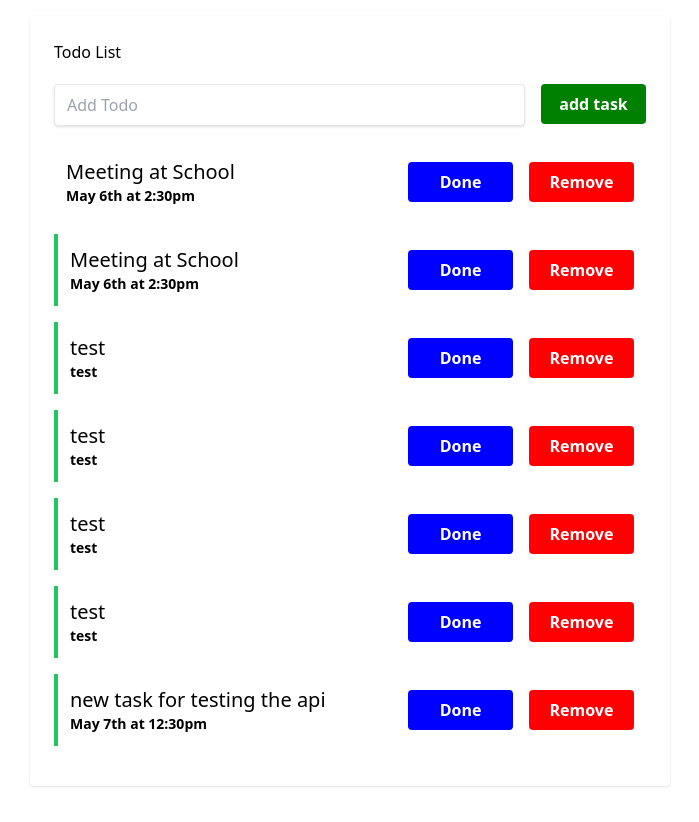
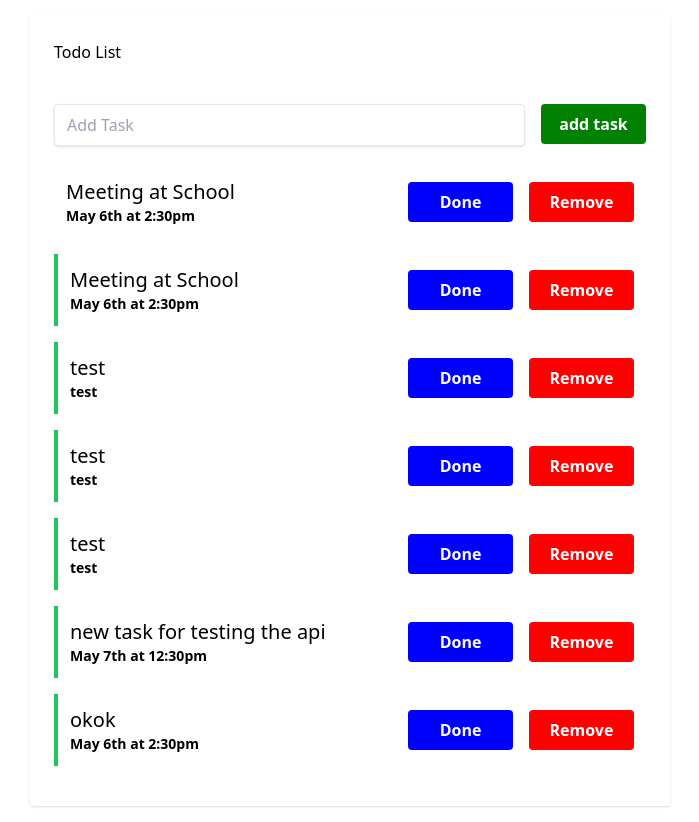
Before and after one commit to HoussamEddineLamzoudi/angular-demo, an Angular app: page / in a window 1280 px wide. Shown: the whole page, without its empty margins (290-989 px from the left). Built offline with nearby package versions, Linux system fonts and the light colour scheme; data requests are answered from the project's data file.

Commit message:
+ addTask functionality

```diff
--- a/db.json
+++ b/db.json
@@ -31,16 +31,16 @@
       "reminder": true
     },
     {
-      "id": 6,
-      "text": "test",
-      "day": "test",
-      "reminder": true
-    },
-    {
       "id": 10,
       "text": "new task for testing the api",
       "day": "May 7th at 12:30pm",
       "reminder": true
+    },
+    {
+      "text": "okok",
+      "day": "May 6th at 2:30pm",
+      "reminder": true,
+      "id": 12
     }
   ]
 }
--- a/src/app/app.component.html
+++ b/src/app/app.component.html
@@ -4,7 +4,6 @@
     <div class="bg-white rounded shadow p-6 m-4 w-full lg:w-2/4">
 
       <app-header></app-header>
-      <app-add-task></app-add-task>
       <app-tasks></app-tasks>
 
     </div>
--- a/src/app/component/add-task/add-task.component.html
+++ b/src/app/component/add-task/add-task.component.html
@@ -1,4 +1,6 @@
-<div class="flex mt-5">
-  <input class="shadow appearance-none border rounded w-full py-2 px-3 mr-4 text-grey-darker outline-green-200" placeholder="Add Todo">
-  <app-button color="green" text="add task"></app-button>
+<div class="mt-5">
+  <form class="flex" (ngSubmit)="onSubmit()">
+    <input class="shadow appearance-none border rounded w-full py-2 px-3 mr-4 text-grey-darker outline-green-200" placeholder="Add Task" name="taskBody" [(ngModel)]="taskBody">
+    <app-button color="green" text="add task"></app-button>
+  </form>
 </div>
--- a/src/app/component/add-task/add-task.component.ts
+++ b/src/app/component/add-task/add-task.component.ts
@@ -1,4 +1,5 @@
-import { Component } from '@angular/core';
+import { Component, Output, EventEmitter } from '@angular/core';
+import { Task } from 'src/app/Task.interface';
 
 @Component({
   selector: 'app-add-task',
@@ -6,5 +7,23 @@ import { Component } from '@angular/core';
   styleUrls: ['./add-task.component.css']
 })
 export class AddTaskComponent {
+  taskBody: string = '';
 
+  @Output() newTaskEvent: EventEmitter<Task> = new EventEmitter();
+
+  public onSubmit(){
+
+    if(!this.taskBody){
+      alert('Please add a task')
+      return;
+    }
+    const newTask: Task = {
+      text: this.taskBody,
+      day: "May 6th at 2:30pm",
+      reminder: true
+    }
+
+    this.newTaskEvent.emit(newTask);
+    this.taskBody = '';
+  }
 }
--- a/src/app/component/tasks/tasks.component.html
+++ b/src/app/component/tasks/tasks.component.html
@@ -1,4 +1,5 @@
 <div class="mt-5 flex flex-col">
+  <app-add-task class="mb-5" (newTaskEvent)="addTask($event)"></app-add-task>
   <app-task
     *ngFor="let task of tasks"
     [task]="task"
--- a/src/app/component/tasks/tasks.component.ts
+++ b/src/app/component/tasks/tasks.component.ts
@@ -21,7 +21,7 @@ export class TasksComponent {
   deleteTask(taskId:number){
     console.log("deleteTask()");
     console.log(taskId);
-    this.taskService.deleteTask(taskId).subscribe(
+    this.taskService.removeTask(taskId).subscribe(
       () => (this.tasks = this.tasks.filter((e) => e.id !== taskId))
       );
   }
@@ -30,4 +30,9 @@ export class TasksComponent {
     task.reminder = !task.reminder;
     this.taskService.updateTask(task).subscribe();
   }
+
+  public addTask(task:Task):void {
+
+    this.taskService.saveTask(task).subscribe((task) => (this.tasks.push(task)))
+  }
 }
--- a/src/app/services/task.service.ts
+++ b/src/app/services/task.service.ts
@@ -4,11 +4,11 @@ import { Injectable } from '@angular/core';
 import {Observable, of} from 'rxjs';
 import {HttpClient, HttpHeaders} from '@angular/common/http'
 
-// const httpOptions = {
-//   headers : new HttpHeaders({
-//     'Content-Type': 'aplication/json'
-//   })
-// }
+const httpOptions = {
+  headers : new HttpHeaders({
+    'Content-Type': 'aplication/json'
+  })
+}
 
 @Injectable({
   providedIn: 'root'
@@ -25,13 +25,18 @@ export class TaskService {
     return this.http.get<Task[]>(this.apiUrl)
   }
 
-  public deleteTask(taskId:number):Observable<Task> {
+  public removeTask(taskId:number):Observable<Task> {
     let url:string = `${this.apiUrl}/${taskId}`;
     return this.http.delete<Task>(url)
   }
 
   public updateTask(task:Task):Observable<Task> {
     let url:string = `${this.apiUrl}/${task.id}`;
+    // return this.http.put<Task>(url, task, httpOptions);
     return this.http.put<Task>(url, task);
   }
+
+  public saveTask(task:Task):Observable<Task> {
+    return this.http.post<Task>(this.apiUrl, task);
+  }
 }
```
Also changed, not shown: src/app/app.module.ts (+5 -2 lines).
